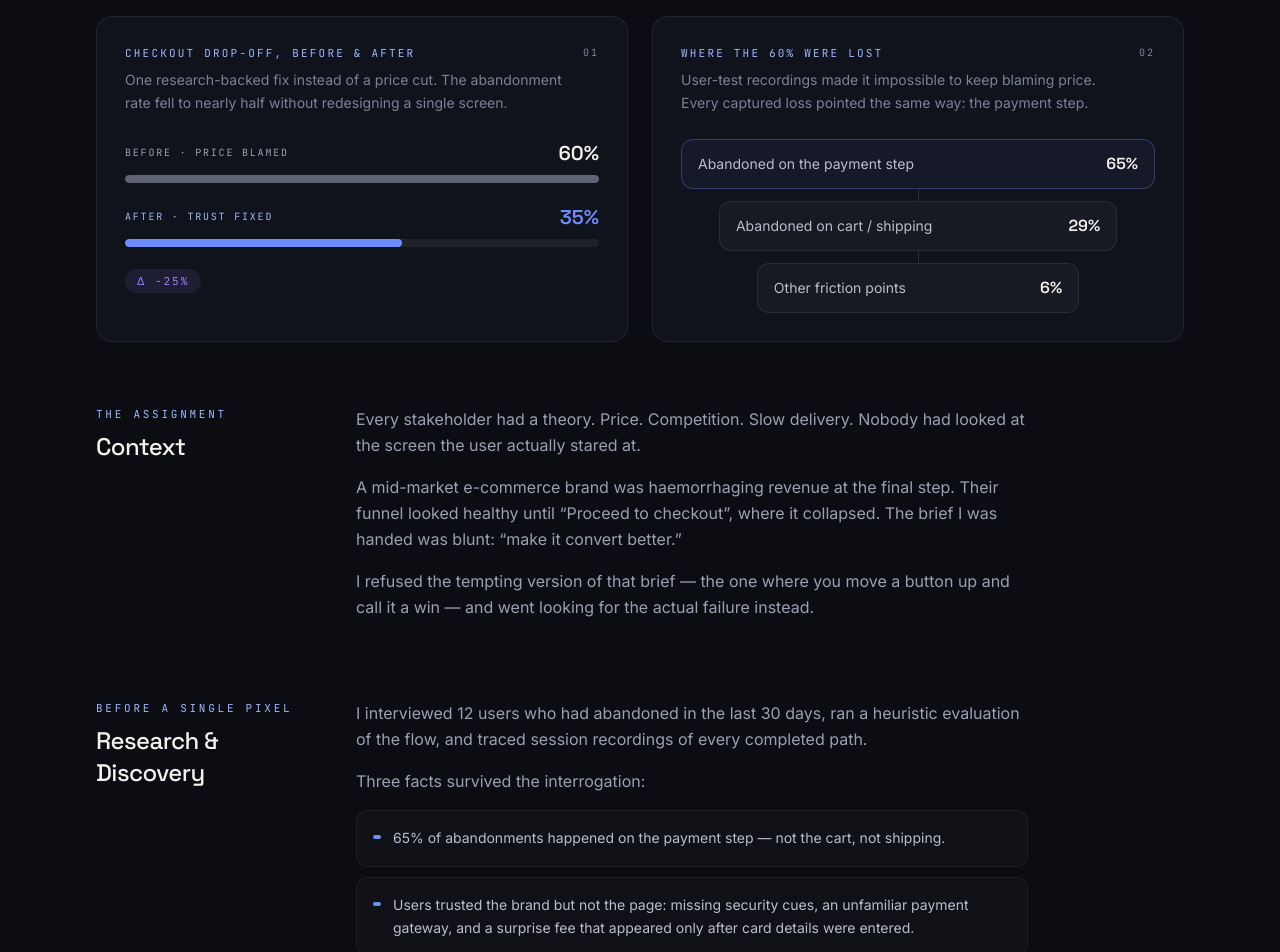
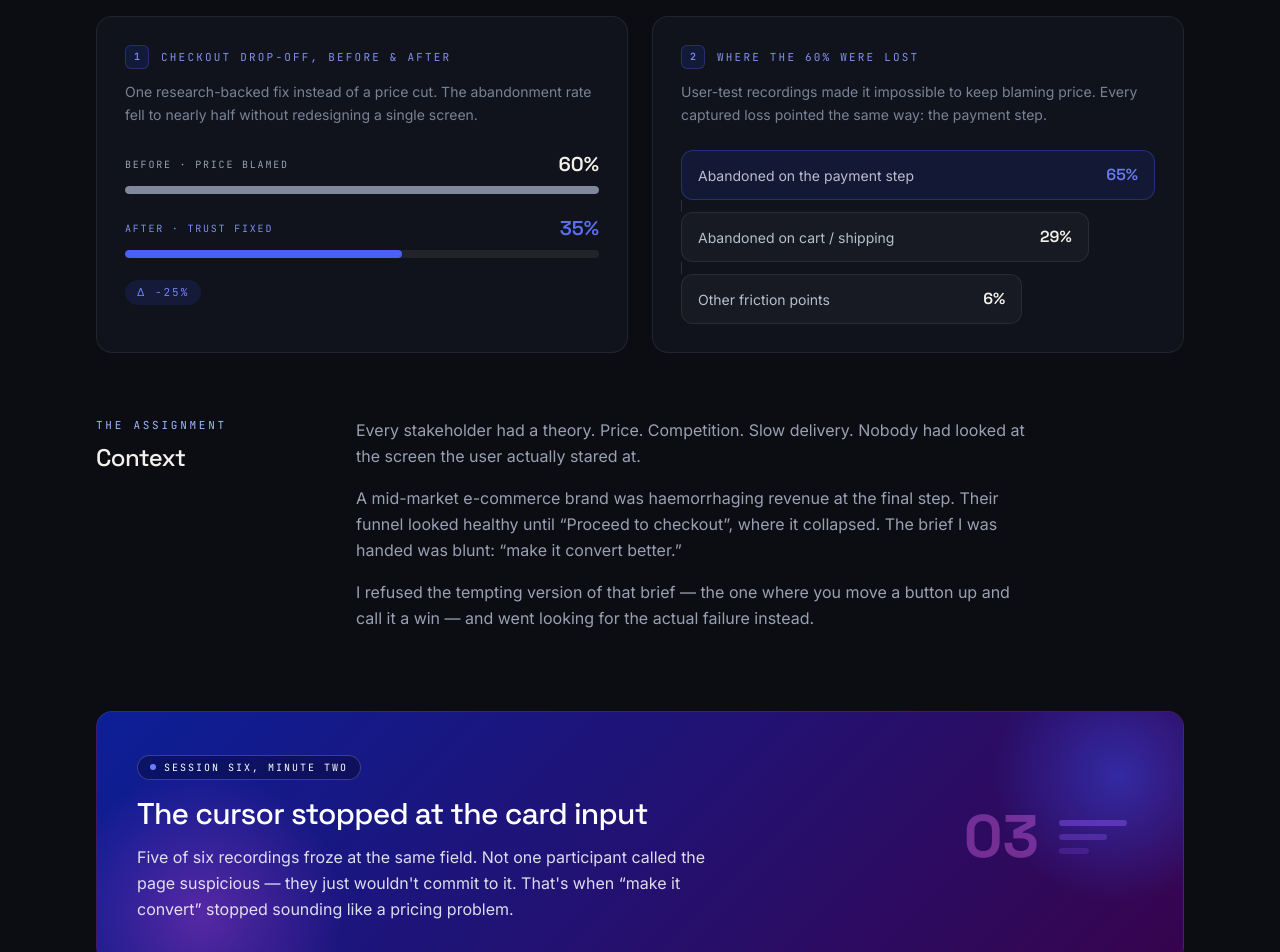
Before and after one commit to manishasharma1998/Portfolio, a Next.js app: page /work/checkout-recovery in a window 1280 px wide. Shown: the part 1140-2092 px from the top of the page. Built offline with nearby package versions, Linux system fonts and the light colour scheme.

Commit message:
Add colorful case study posters and left-aligned hue-tinted visuals

```diff
--- a/content/projects/checkout-recovery.md
+++ b/content/projects/checkout-recovery.md
@@ -44,6 +44,20 @@
         { "label": "Abandoned on cart / shipping", "value": "29%" },
         { "label": "Other friction points", "value": "6%" }
       ]
+    }
+  ],
+  "figures": [
+    {
+      "after": "Research & Discovery",
+      "eyebrow": "Session six, minute two",
+      "title": "The cursor stopped at the card input",
+      "text": "Five of six recordings froze at the same field. Not one participant called the page suspicious — they just wouldn't commit to it. That's when “make it convert” stopped sounding like a pricing problem."
+    },
+    {
+      "after": "Solution",
+      "eyebrow": "Shipped, then measured",
+      "title": "−25 points in one quarter",
+      "text": "Three A/B tests, one shipped variant, and the drop-off curve flattened. Same checkout, same screen count — minus the doubts that were never visible in the code."
     }
   ]
 }
--- a/content/projects/iit-delhi-xr.md
+++ b/content/projects/iit-delhi-xr.md
@@ -46,6 +46,20 @@
         "Headset — walk a real person through it",
         "Iterate — measure reach, adjust scale, redo"
       ]
+    }
+  ],
+  "figures": [
+    {
+      "after": "Research & Discovery",
+      "eyebrow": "The hardest research question",
+      "title": "How do you measure attention inside a headset?",
+      "text": "Heat maps assume a flat screen. In a scene you walk through, “looking” stops being a coordinate and becomes a body language. I studied embodied interaction frameworks because no dashboard already covered it."
+    },
+    {
+      "after": "Process",
+      "eyebrow": "The debug loop",
+      "title": "The 90fps rule settles every debate",
+      "text": "A beautiful scene is a lie until it runs on a headset. Scale, reach and glance-line dictated the revisions — and “does this object earn its compute?” became the fastest design argument I've ever had."
     }
   ]
 }
--- a/content/projects/saas-design-system.md
+++ b/content/projects/saas-design-system.md
@@ -45,6 +45,20 @@
       "unit": " variants",
       "beforeLabel": "Before · three conflicting pills",
       "afterLabel": "After · one source of truth"
+    }
+  ],
+  "figures": [
+    {
+      "after": "Research & Discovery",
+      "eyebrow": "The audit, in one sentence",
+      "title": "Every screen was winning its own argument",
+      "text": "Three variants of one status pill. Two empty states for the same data. A button that deleted in one place and saved in another — the product had stopped disagreeing with users and started disagreeing with itself."
+    },
+    {
+      "after": "Solution",
+      "eyebrow": "Weekly releases, zero regressions",
+      "title": "Consistency became the default",
+      "text": "Teams adopted the system org-wide. Pattern debates stopped resetting screens, and features started landing with the same visual grammar — because the boring layer was finally normalised."
     }
   ]
 }
--- a/src/app/work/[slug]/page.tsx
+++ b/src/app/work/[slug]/page.tsx
@@ -1,11 +1,12 @@
 import type { Metadata } from "next";
 import Link from "next/link";
+import { Fragment } from "react";
 import { notFound } from "next/navigation";
 import { getCaseStudy, getDeepProjects, getSiteConfig } from "@/lib/content";
 import { SiteNav } from "@/components/site-nav";
 import { Footer } from "@/components/footer";
 import { Reveal } from "@/components/primitives/reveal";
-import { CaseGallery, CaseVisuals } from "@/components/case-visuals";
+import { CaseGallery, CasePoster, CaseVisuals } from "@/components/case-visuals";
 
 type Props = PageProps<"/work/[slug]">;
 
@@ -130,7 +131,7 @@ export default async function CaseStudyPage({ params }: Props) {
 
           {study.visuals?.length ? (
             <div className="mb-16">
-              <CaseVisuals visuals={study.visuals} />
+              <CaseVisuals visuals={study.visuals} hue={study.cover.hue} />
             </div>
           ) : null}
 
@@ -141,9 +142,22 @@ export default async function CaseStudyPage({ params }: Props) {
           ) : null}
 
           <div className="flex flex-col gap-14 sm:gap-20">
-            {study.sections.map((s, i) => (
-              <Reveal key={s.heading} delay={i * 0.03}>
-                <div className="grid gap-6 md:grid-cols-[220px_1fr] md:gap-10">
+            {study.sections.map((s, i) => {
+              const posters = (study.figures ?? []).filter(
+                (f) => f.after === s.heading
+              );
+              return (
+                <Fragment key={s.heading}>
+                  {posters.map((f, j) => (
+                    <CasePoster
+                      key={`${s.heading}-${j}`}
+                      figure={f}
+                      hue={f.hue ?? study.cover.hue}
+                      index={i + j + 2}
+                    />
+                  ))}
+                  <Reveal delay={i * 0.03}>
+                    <div className="grid gap-6 md:grid-cols-[220px_1fr] md:gap-10">
                   <div className="md:sticky md:top-28 md:self-start">
                     <p className="font-mono text-[11px] tracking-[0.25em] text-lens-300 uppercase">
                       {s.kicker}
@@ -174,7 +188,9 @@ export default async function CaseStudyPage({ params }: Props) {
                   </div>
                 </div>
               </Reveal>
-            ))}
+              </Fragment>
+              );
+            })}
           </div>
 
           {/* Reflection */}
--- a/src/components/case-visuals.tsx
+++ b/src/components/case-visuals.tsx
@@ -2,27 +2,31 @@
 
 import Image from "next/image";
 import { motion, useReducedMotion } from "framer-motion";
-import type { CaseVisual } from "@/lib/types";
+import type { CaseFigure, CaseVisual } from "@/lib/types";
+
+const col = (h: number, s: number, l: number, a?: number) =>
+  a === undefined ? `hsl(${h} ${s}% ${l}%)` : `hsl(${h} ${s}% ${l}% / ${a})`;
 
 function Track({
   pct,
-  tone,
+  color,
   delay,
   reduce,
 }: {
   pct: number;
-  tone: "lens" | "fog";
+  color: string;
   delay: number;
   reduce: boolean | null;
 }) {
   return (
-    <div className="mt-2 h-2 w-full overflow-hidden rounded-full bg-white/[0.06]">
+    <div className="mt-2 h-2 w-full overflow-hidden rounded-full bg-white/[0.07]">
       <motion.div
         initial={reduce ? false : { width: "0%" }}
         whileInView={{ width: `${pct}%` }}
         viewport={{ once: true, amount: 0.6 }}
         transition={{ duration: 0.9, ease: "easeOut", delay }}
-        className={`h-full rounded-full ${tone === "lens" ? "bg-lens-400" : "bg-fog-500/70"}`}
+        className="h-full rounded-full"
+        style={{ backgroundColor: color }}
       />
     </div>
   );
@@ -30,43 +34,69 @@ function Track({
 
 function CompareCard({
   d,
+  hue,
   idx,
   reduce,
 }: {
   d: Extract<CaseVisual, { kind: "compare" }>;
+  hue: number;
   idx: number;
   reduce: boolean | null;
 }) {
   const max = Math.max(d.before, d.after, 1);
   const delta = d.before - d.after;
   const sign = delta >= 0 ? "−" : "+";
+  const before = d.beforeLabel ?? "Before";
+  const after = d.afterLabel ?? "After";
   return (
     <div className="space-y-5">
       <div>
         <div className="flex items-center justify-between gap-3">
           <span className="font-mono text-[10px] tracking-[0.18em] text-fog-400 uppercase">
-            {d.beforeLabel ?? "Before"}
+            {before}
           </span>
           <span className="font-display text-xl font-semibold text-bone-100">
             {d.before}
             {d.unit ?? ""}
           </span>
         </div>
-        <Track pct={(d.before / max) * 100} tone="fog" delay={idx * 0.1} reduce={reduce} />
+        <Track
+          pct={(d.before / max) * 100}
+          color="#81889e"
+          delay={idx * 0.1}
+          reduce={reduce}
+        />
       </div>
       <div>
         <div className="flex items-center justify-between gap-3">
-          <span className="font-mono text-[10px] tracking-[0.18em] text-lens-300 uppercase">
-            {d.afterLabel ?? "After"}
+          <span
+            className="font-mono text-[10px] tracking-[0.18em] uppercase"
+            style={{ color: col(hue, 80, 72) }}
+          >
+            {after}
           </span>
-          <span className="font-display text-xl font-semibold text-lens-400">
+          <span
+            className="font-display text-xl font-semibold"
+            style={{ color: col(hue, 85, 65) }}
+          >
             {d.after}
             {d.unit ?? ""}
           </span>
         </div>
-        <Track pct={(d.after / max) * 100} tone="lens" delay={idx * 0.1 + 0.15} reduce={reduce} />
+        <Track
+          pct={(d.after / max) * 100}
+          color={col(hue, 88, 62)}
+          delay={idx * 0.1 + 0.15}
+          reduce={reduce}
+        />
       </div>
-      <p className="inline-block rounded-full bg-accent-400/10 px-3 py-1 font-mono text-[11px] tracking-[0.18em] text-accent-400 uppercase">
+      <p
+        className="inline-block rounded-full px-3 py-1 font-mono text-[11px] tracking-[0.18em] uppercase"
+        style={{
+          backgroundColor: col(hue, 80, 55, 0.14),
+          color: col(hue, 85, 70),
+        }}
+      >
         Δ {sign}
         {Math.abs(delta)}
         {d.unit ?? ""}
@@ -75,29 +105,37 @@ function CompareCard({
   );
 }
 
-function FunnelCard({ d }: { d: Extract<CaseVisual, { kind: "funnel" }> }) {
+function FunnelCard({ d, hue }: { d: Extract<CaseVisual, { kind: "funnel" }>; hue: number }) {
   const n = d.steps.length;
   return (
-    <ol className="flex flex-col items-center">
+    <ol className="flex flex-col">
       {d.steps.map((s, i) => (
-        <li
-          key={s.label}
-          className="w-full"
-          style={{ width: `${Math.max(40, 100 - i * 16)}%` }}
-        >
+        <li key={s.label} style={{ width: `${Math.max(50, 100 - i * 14)}%` }}>
           <div
-            className={`flex items-center justify-between gap-3 rounded-xl border px-4 py-3 ${
+            className="flex items-center justify-between gap-3 rounded-xl border px-4 py-3"
+            style={
               i === 0
-                ? "border-lens-400/30 bg-lens-400/[0.06]"
-                : "border-white/[0.08] bg-white/[0.03]"
-            }`}
+                ? {
+                    borderColor: col(hue, 90, 62, 0.35),
+                    backgroundColor: col(hue, 85, 55, 0.12),
+                  }
+                : {
+                    borderColor: "rgba(255,255,255,0.08)",
+                    backgroundColor: "rgba(255,255,255,0.03)",
+                  }
+            }
           >
             <span className="text-sm leading-snug text-fog-300">{s.label}</span>
-            <span className="font-display text-base font-semibold whitespace-nowrap text-bone-100">
+            <span
+              className="font-display text-base font-semibold whitespace-nowrap"
+              style={{
+                color: i === 0 ? col(hue, 85, 68) : "#f4f1ec",
+              }}
+            >
               {s.value}
             </span>
           </div>
-          {i < n - 1 ? <div className="mx-auto h-3 w-px bg-white/[0.12]" /> : null}
+          {i < n - 1 ? <div className="h-3 w-px bg-white/[0.12]" /> : null}
         </li>
       ))}
     </ol>
@@ -106,16 +144,18 @@ function FunnelCard({ d }: { d: Extract<CaseVisual, { kind: "funnel" }> }) {
 
 function BarsCard({
   d,
+  hue,
   idx,
   reduce,
 }: {
   d: Extract<CaseVisual, { kind: "bars" }>;
+  hue: number;
   idx: number;
   reduce: boolean | null;
 }) {
   const max = Math.max(...d.bars.map((b) => b.value), 1);
   return (
-    <div className="space-y-4">
+    <div className="space-y-5">
       {d.bars.map((b, i) => (
         <div key={b.label}>
           <div className="flex items-center justify-between gap-3">
@@ -127,7 +167,7 @@ function BarsCard({
           </div>
           <Track
             pct={(b.value / max) * 100}
-            tone="lens"
+            color={col(hue + i * 45, 88, 62)}
             delay={idx * 0.08 + i * 0.06}
             reduce={reduce}
           />
@@ -137,7 +177,7 @@ function BarsCard({
   );
 }
 
-function StepsCard({ d }: { d: Extract<CaseVisual, { kind: "steps" }> }) {
+function StepsCard({ d, hue }: { d: Extract<CaseVisual, { kind: "steps" }>; hue: number }) {
   return (
     <ol className="space-y-3">
       {d.steps.map((s, i) => (
@@ -145,7 +185,14 @@ function StepsCard({ d }: { d: Extract<CaseVisual, { kind: "steps" }> }) {
           key={s}
           className="flex items-start gap-3 rounded-xl border border-white/[0.08] bg-white/[0.03] px-4 py-3"
         >
-          <span className="mt-0.5 flex h-7 w-7 shrink-0 items-center justify-center rounded-lg border border-lens-400/25 bg-lens-400/[0.08] font-mono text-[11px] text-lens-300">
+          <span
+            className="mt-0.5 flex h-7 w-7 shrink-0 items-center justify-center rounded-lg font-mono text-[11px]"
+            style={{
+              backgroundColor: col(hue, 80, 55, 0.14),
+              color: col(hue, 85, 72),
+              border: `1px solid ${col(hue, 80, 62, 0.35)}`,
+            }}
+          >
             {i + 1}
           </span>
           <span className="text-sm leading-relaxed text-fog-300">{s}</span>
@@ -155,7 +202,7 @@ function StepsCard({ d }: { d: Extract<CaseVisual, { kind: "steps" }> }) {
   );
 }
 
-function StackCard({ d }: { d: Extract<CaseVisual, { kind: "stack" }> }) {
+function StackCard({ d, hue }: { d: Extract<CaseVisual, { kind: "stack" }>; hue: number }) {
   return (
     <ol className="space-y-3">
       {d.layers.map((l, i) => (
@@ -164,7 +211,13 @@ function StackCard({ d }: { d: Extract<CaseVisual, { kind: "stack" }> }) {
           style={{ marginLeft: i * 16 }}
           className="rounded-xl border border-white/[0.08] bg-white/[0.03] px-4 py-3"
         >
-          <p className="text-sm font-medium text-bone-100">{l.label}</p>
+          <p className="flex items-center gap-2 text-sm font-medium text-bone-100">
+            <span
+              className="h-2 w-2 shrink-0 rounded-full"
+              style={{ backgroundColor: col(hue + i * 30, 90, 60) }}
+            />
+            {l.label}
+          </p>
           {l.detail ? (
             <p className="mt-1 font-mono text-[10px] tracking-[0.15em] text-fog-500 uppercase">
               {l.detail}
@@ -176,7 +229,7 @@ function StackCard({ d }: { d: Extract<CaseVisual, { kind: "stack" }> }) {
   );
 }
 
-export function CaseVisuals({ visuals }: { visuals: CaseVisual[] }) {
+export function CaseVisuals({ visuals, hue }: { visuals: CaseVisual[]; hue: number }) {
   const reduce = useReducedMotion();
   return (
     <div className="grid gap-6 lg:grid-cols-2">
@@ -187,28 +240,108 @@ export function CaseVisuals({ visuals }: { visuals: CaseVisual[] }) {
             visuals.length === 1 ? "lg:col-span-2" : ""
           }`}
         >
-          <div className="flex items-start justify-between gap-4">
-            <div>
-              <p className="font-mono text-[11px] tracking-[0.2em] text-lens-300 uppercase">
-                {v.title}
-              </p>
-              {v.caption ? (
-                <p className="mt-2 text-sm leading-relaxed text-fog-500">{v.caption}</p>
-              ) : null}
-            </div>
-            <span className="shrink-0 font-mono text-[10px] tracking-[0.2em] text-fog-500 uppercase">
-              {String(i + 1).padStart(2, "0")}
+          <div className="flex items-center gap-3">
+            <span
+              className="flex h-6 w-6 shrink-0 items-center justify-center rounded-md font-mono text-[10px] font-semibold"
+              style={{
+                backgroundColor: col(hue, 80, 55, 0.14),
+                color: col(hue, 85, 72),
+                border: `1px solid ${col(hue, 80, 62, 0.3)}`,
+              }}
+            >
+              {i + 1}
             </span>
+            <p
+              className="font-mono text-[11px] tracking-[0.2em] uppercase"
+              style={{ color: col(hue, 75, 72) }}
+            >
+              {v.title}
+            </p>
           </div>
+          {v.caption ? (
+            <p className="mt-3 text-sm leading-relaxed text-fog-500">{v.caption}</p>
+          ) : null}
           <div className="mt-6">
-            {v.kind === "compare" && <CompareCard d={v} idx={i} reduce={reduce} />}
-            {v.kind === "funnel" && <FunnelCard d={v} />}
-            {v.kind === "bars" && <BarsCard d={v} idx={i} reduce={reduce} />}
-            {v.kind === "steps" && <StepsCard d={v} />}
-            {v.kind === "stack" && <StackCard d={v} />}
+            {v.kind === "compare" && <CompareCard d={v} hue={hue} idx={i} reduce={reduce} />}
+            {v.kind === "funnel" && <FunnelCard d={v} hue={hue} />}
+            {v.kind === "bars" && <BarsCard d={v} hue={hue} idx={i} reduce={reduce} />}
+            {v.kind === "steps" && <StepsCard d={v} hue={hue} />}
+            {v.kind === "stack" && <StackCard d={v} hue={hue} />}
           </div>
         </div>
       ))}
+    </div>
+  );
+}
+
+export function CasePoster({
+  figure,
+  hue,
+  index,
+}: {
+  figure: CaseFigure;
+  hue: number;
+  index: number;
+}) {
+  const h = figure.hue ?? hue;
+  return (
+    <div
+      className="relative overflow-hidden rounded-2xl border border-white/[0.08]"
+      style={{
+        background: `linear-gradient(135deg, ${col(h, 85, 32)}, ${col(h + 50, 90, 16)})`,
+      }}
+    >
+      <div
+        className="pointer-events-none absolute -top-16 -right-16 h-64 w-64 rounded-full opacity-50"
+        style={{
+          background: `radial-gradient(circle, ${col(h, 95, 60, 0.9)}, transparent 70%)`,
+        }}
+      />
+      <div
+        className="pointer-events-none absolute -bottom-24 -left-10 h-72 w-72 rounded-full opacity-40"
+        style={{
+          background: `radial-gradient(circle, ${col(h + 70, 95, 65, 0.7)}, transparent 70%)`,
+        }}
+      />
+      <div className="relative z-10 grid gap-8 p-7 sm:p-10 md:grid-cols-[1fr_auto] md:items-center">
+        <div>
+          <span className="inline-flex items-center gap-2 rounded-full border border-white/20 bg-black/30 px-3 py-1 font-mono text-[10px] tracking-[0.2em] text-white uppercase backdrop-blur-sm">
+            <span
+              className="h-1.5 w-1.5 rounded-full"
+              style={{ backgroundColor: col(h, 95, 70) }}
+            />
+            {figure.eyebrow}
+          </span>
+          <h3 className="mt-4 font-display text-2xl font-medium tracking-tight text-white sm:text-3xl">
+            {figure.title}
+          </h3>
+          {figure.text ? (
+            <p className="mt-3 max-w-xl text-sm leading-relaxed text-white/85 sm:text-base">
+              {figure.text}
+            </p>
+          ) : null}
+        </div>
+        <div className="hidden items-center gap-5 pr-4 md:flex">
+          <span
+            className="font-display text-6xl font-bold leading-none"
+            style={{ color: col(h + 65, 95, 72, 0.35) }}
+          >
+            {String(index).padStart(2, "0")}
+          </span>
+          <div className="flex flex-col gap-2">
+            {[0, 1, 2].map((r) => (
+              <span
+                key={r}
+                className="block h-1.5 w-16 rounded-full"
+                style={{
+                  backgroundColor: col(h + 30, 90, 65, 0.45 - r * 0.12),
+                  width: `${[68, 48, 30][r]}px`,
+                }}
+              />
+            ))}
+          </div>
+        </div>
+      </div>
     </div>
   );
 }
--- a/src/lib/content.ts
+++ b/src/lib/content.ts
@@ -3,6 +3,7 @@ import path from "node:path";
 import { load as yamlLoad } from "js-yaml";
 import type {
   BehanceConfig,
+  CaseFigure,
   CaseStudy,
   CaseStudySection,
   CaseVisual,
@@ -168,6 +169,7 @@ export function parseProjectMarkdown(
     tools: Array.isArray(meta.tools) ? meta.tools.map(String) : [],
     visuals: Array.isArray(meta.visuals) ? (meta.visuals as CaseVisual[]) : [],
     images: Array.isArray(meta.images) ? meta.images.map(String) : [],
+    figures: Array.isArray(meta.figures) ? (meta.figures as CaseFigure[]) : [],
     mode,
     ...(typeof meta.external === "string" && meta.external.length
       ? { external: meta.external }
```
Also changed, not shown: src/lib/types.ts (+9 -0 lines).
